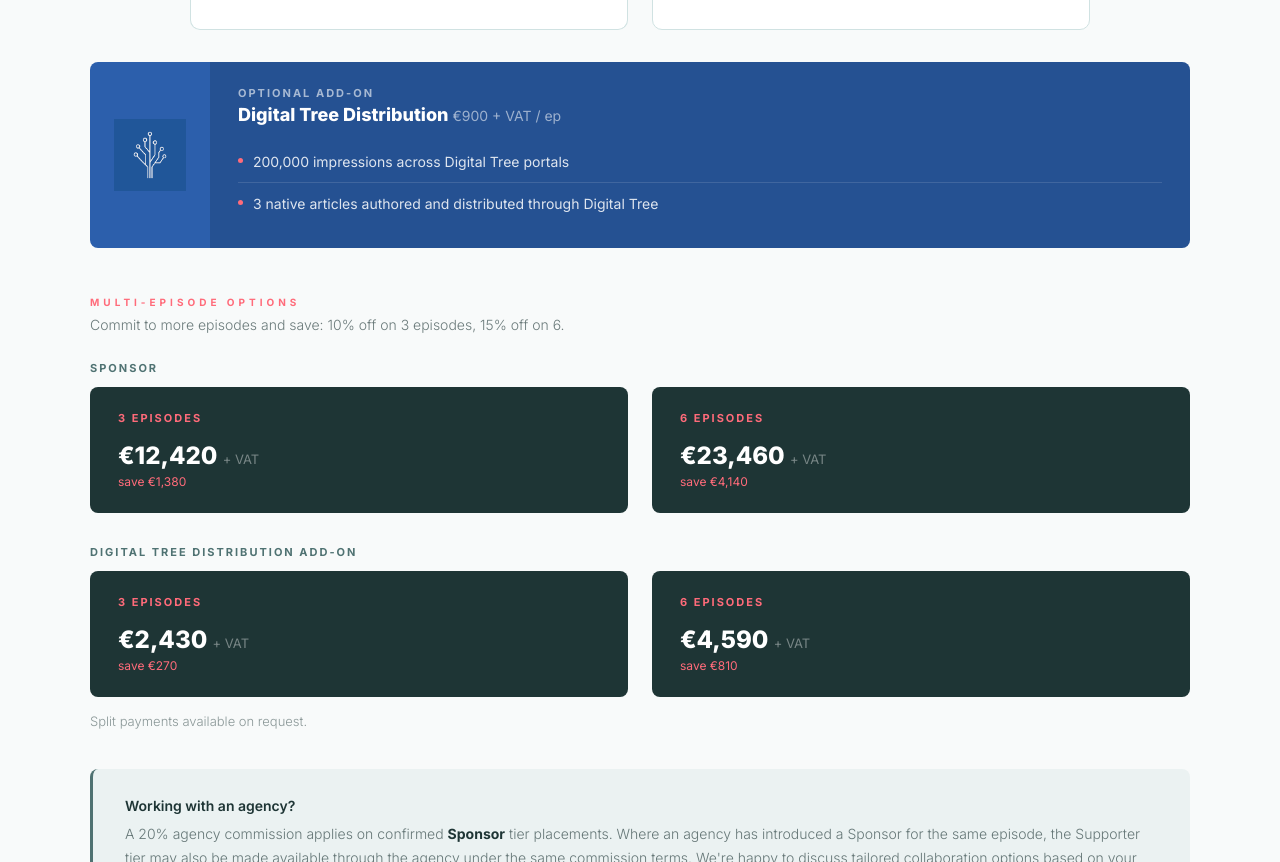
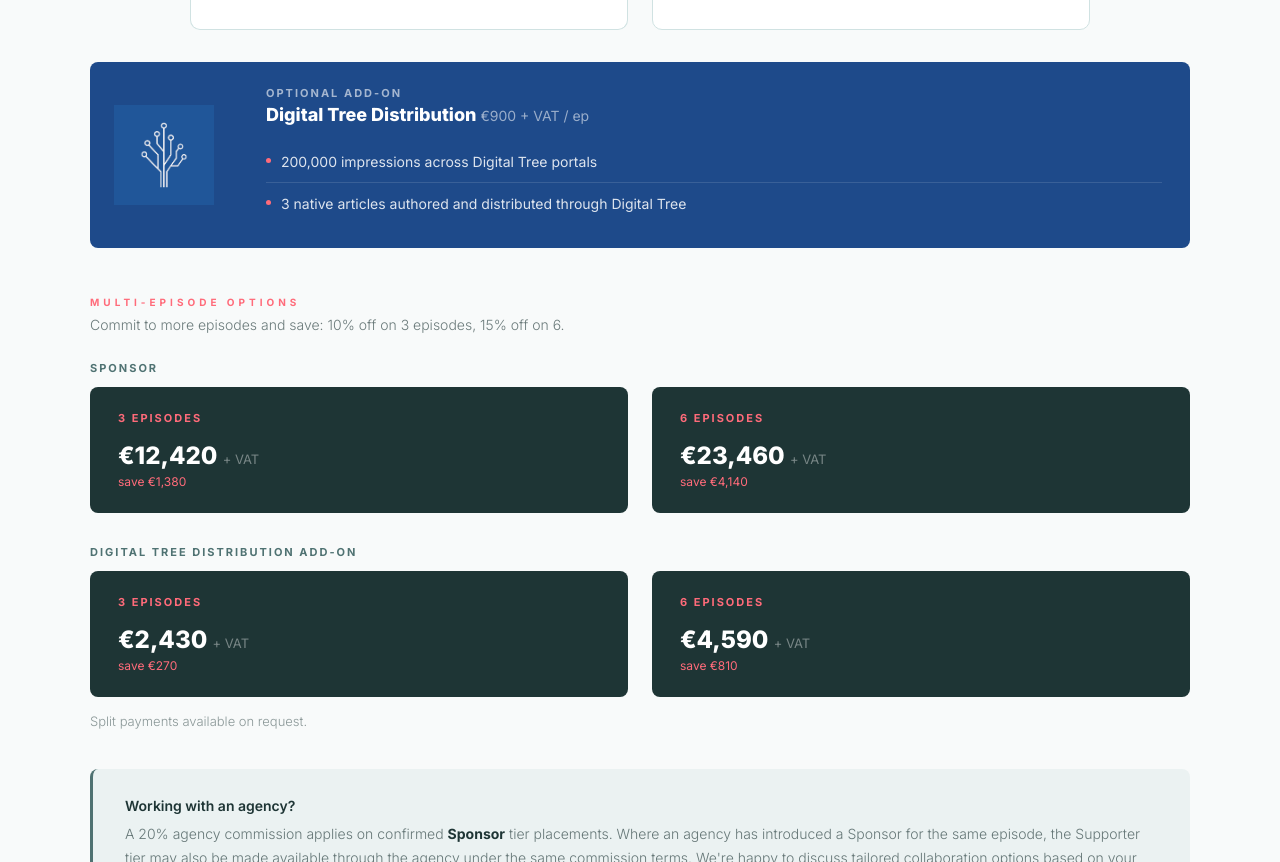
Before and after one commit to wecomeone-marketing/decks, a plain HTML site: page roundup-collaborations/index.html in a window 1280 px wide. Shown: the part 5105-5967 px from the top of the page. Drawn offline with Linux system fonts and the light colour scheme.

Commit message:
Add files via upload

```diff
--- a/roundup-collaborations/index.html
+++ b/roundup-collaborations/index.html
@@ -1013,11 +1013,11 @@
     </div>
 
     <!-- DIGITAL TREE ADD-ON -->
-    <div class="fade-in" style="margin-top:32px;border-radius:8px;overflow:hidden;background:#2C5FAC;display:flex;align-items:stretch;">
+    <div class="fade-in" style="margin-top:32px;border-radius:8px;overflow:hidden;background:#1E4A8A;display:flex;align-items:stretch;">
       <div style="flex:0 0 auto;display:flex;align-items:center;justify-content:center;padding:28px 24px;">
-        <img src="digital-tree-logo.png" alt="Digital Tree" style="height:72px;width:auto;display:block;">
+        <img src="digital-tree-logo.png" alt="Digital Tree" style="height:100px;width:auto;display:block;">
       </div>
-      <div style="flex:1;background:rgba(0,0,0,0.15);padding:24px 28px;">
+      <div style="flex:1;padding:24px 28px;">
         <p style="font-size:11px;font-weight:700;letter-spacing:2px;text-transform:uppercase;color:rgba(255,255,255,0.6);margin-bottom:4px;">Optional Add-on</p>
         <p style="font-size:18px;font-weight:800;color:var(--white);margin-bottom:16px;">Digital Tree Distribution <span style="font-size:14px;font-weight:400;color:rgba(255,255,255,0.55);">€900 + VAT / ep</span></p>
         <div class="tier-feature" style="color:rgba(255,255,255,0.85);border-color:rgba(255,255,255,0.12);">200,000 impressions across Digital Tree portals</div>
```
